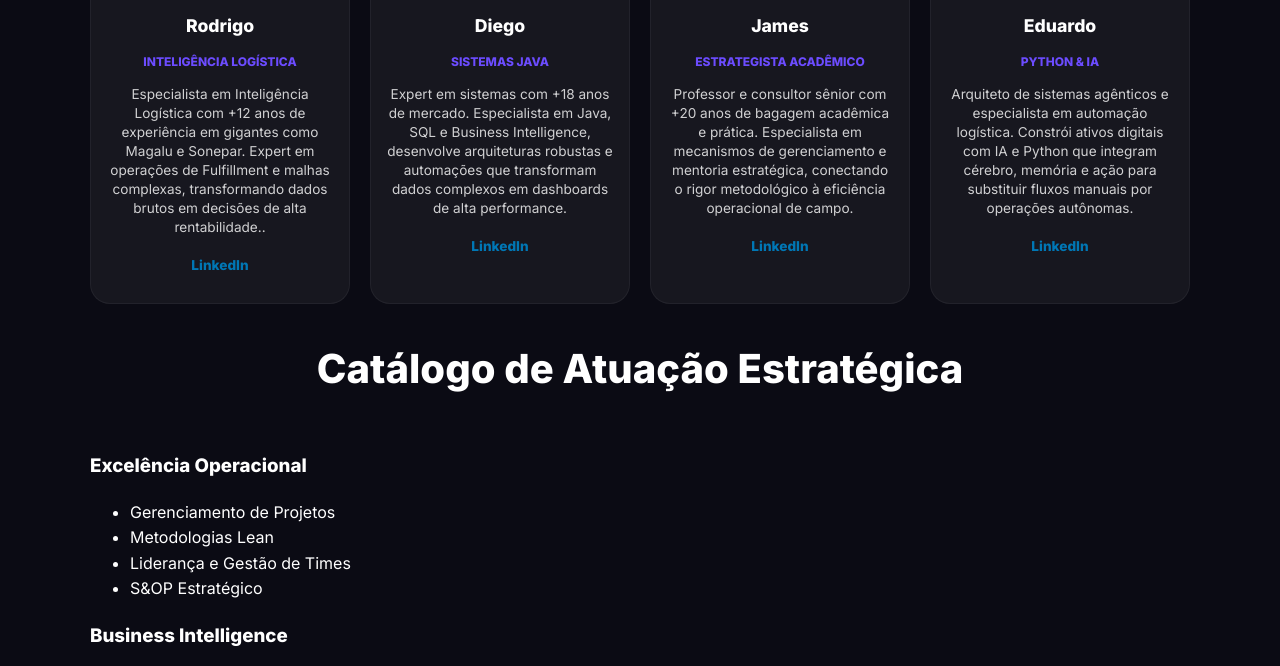
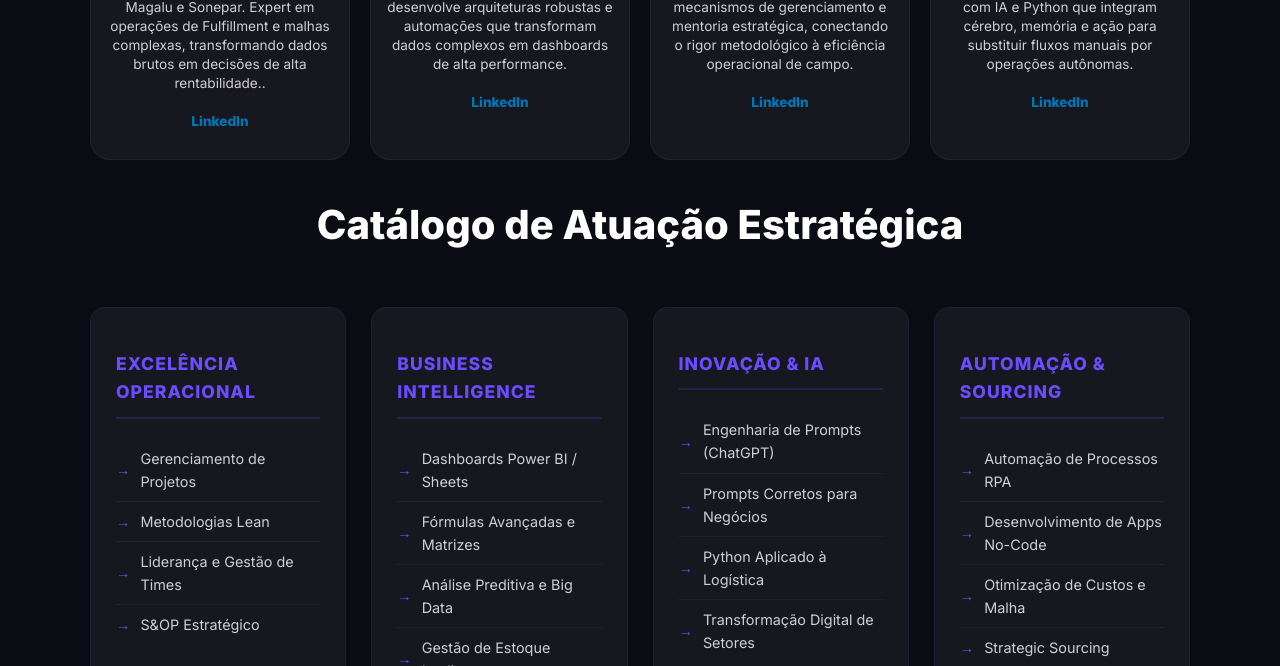
Before and after one commit to sistemaprojeto7-sketch/site, a plain HTML site: page index.html in a window 1280 px wide. Shown: the part 2825-3491 px from the top of the page. Drawn offline with Linux system fonts and the light colour scheme.

Commit message:
Refactor card styles and layout in CSS

```diff
--- a/style.css
+++ b/style.css
@@ -473,3 +473,105 @@ footer { padding: 40px; text-align: center; opacity: 0.6; font-size: 0.8rem; }
     .hero-card { min-height: auto; padding: 20px; }
     .section-title { font-size: 1.8rem; }
 }
+
+.icon-wrapper {
+    width: 60px;
+    height: 60px;
+    margin: 0 auto 20px;
+    display: flex;
+    align-items: center;
+    justify-content: center;
+    background: rgba(108, 76, 255, 0.1); /* Roxo bem suave ao fundo */
+    border-radius: 12px;
+    color: var(--primary); /* Usa o roxo principal nos traços do ícone */
+    transition: 0.3s;
+}
+
+.icon-wrapper svg {
+    width: 30px;
+    height: 30px;
+}
+
+.card:hover .icon-wrapper {
+    background: var(--primary);
+    color: #fff; /* Inverte a cor no hover para dar o "charme" */
+    transform: rotate(-5deg) scale(1.1); /* Leve inclinação para dar dinamismo */
+}
+
+/* --- CATÁLOGO DE ATUAÇÕES --- */
+.catalogo-grid {
+    display: grid;
+    grid-template-columns: repeat(4, 1fr); /* 4 colunas no notebook */
+    gap: 25px;
+    margin-top: 40px;
+}
+
+.catalogo-col {
+    background: var(--glass);
+    padding: 25px;
+    border-radius: 15px;
+    border: 1px solid rgba(108, 76, 255, 0.1);
+    transition: 0.3s;
+}
+
+.catalogo-col:hover {
+    border-color: var(--primary);
+    background: rgba(108, 76, 255, 0.05);
+    transform: translateY(-5px);
+}
+
+.catalogo-header {
+    color: var(--primary);
+    font-size: 1.1rem;
+    font-weight: 800;
+    margin-bottom: 20px;
+    padding-bottom: 10px;
+    border-bottom: 2px solid rgba(108, 76, 255, 0.2);
+    text-transform: uppercase;
+    letter-spacing: 1px;
+}
+
+.catalogo-list {
+    list-style: none;
+    padding: 0;
+    margin: 0;
+}
+
+.catalogo-list li {
+    font-size: 0.9rem;
+    padding: 8px 0;
+    color: rgba(255, 255, 255, 0.8);
+    border-bottom: 1px solid rgba(255, 255, 255, 0.05);
+    display: flex;
+    align-items: center;
+}
+
+.catalogo-list li::before {
+    content: "→";
+    color: var(--primary);
+    margin-right: 10px;
+    font-weight: bold;
+}
+
+.catalogo-list li:last-child {
+    border-bottom: none;
+}
+
+/* --- RESPONSIVIDADE DO CATÁLOGO --- */
+
+/* Tablets (iPad/Notebooks pequenos) */
+@media (max-width: 1024px) {
+    .catalogo-grid {
+        grid-template-columns: repeat(2, 1fr); /* vira 2x2 */
+    }
+}
+
+/* Celulares */
+@media (max-width: 600px) {
+    .catalogo-grid {
+        grid-template-columns: 1fr; /* vira 1 coluna */
+    }
+    .catalogo-col {
+        padding: 20px;
+    }
+}
```
